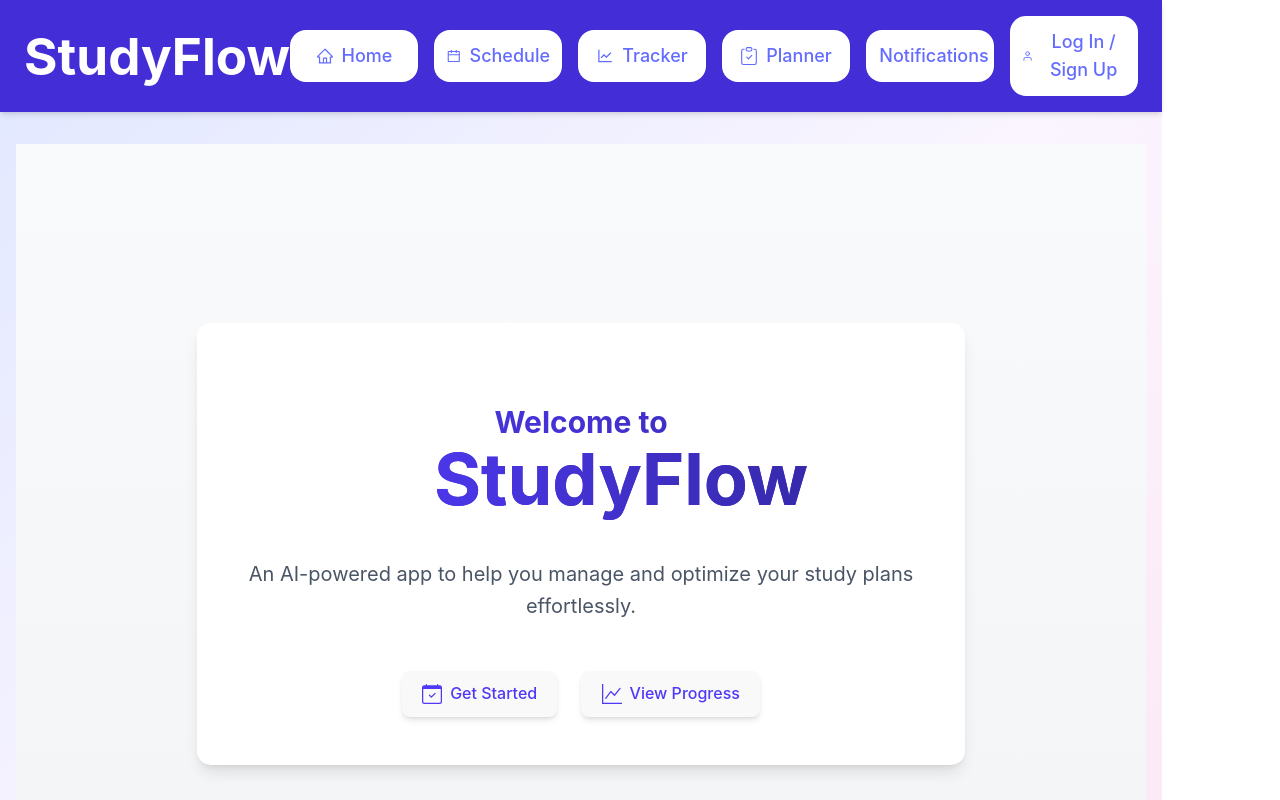
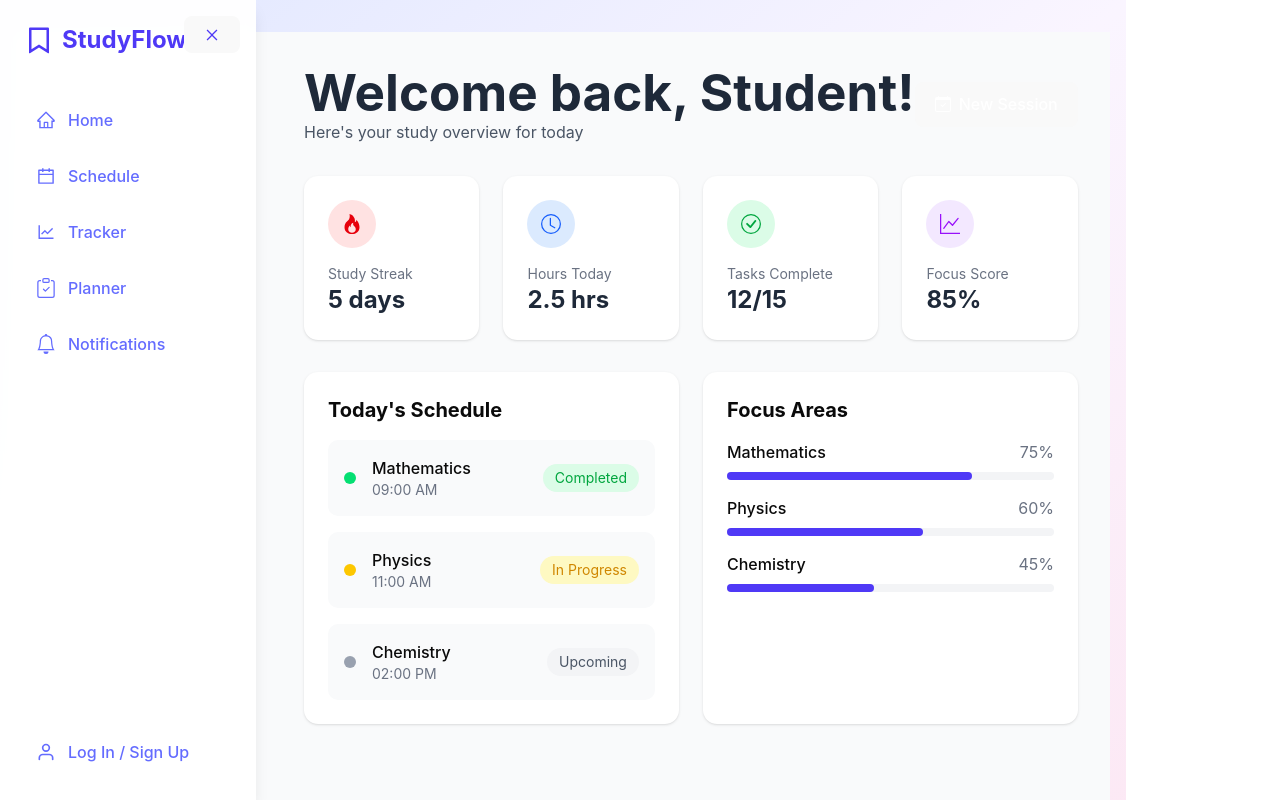
Before and after one commit to CrudusLiv/StudyFlow, a React (Vite) app: page / in a window 1280 px wide. Shown: the top 800 px of the page. Built offline with nearby package versions, Linux system fonts and the light colour scheme.

Commit message:
navigation is got problem

```diff
--- a/src/components/Header.tsx
+++ b/src/components/Header.tsx
@@ -1,35 +1,71 @@
 import { Link } from 'react-router-dom';
-import { AiOutlineHome, AiOutlineCalendar, AiOutlineLineChart } from 'react-icons/ai';
+import { useState } from 'react';
+import { AiOutlineHome, AiOutlineCalendar, AiOutlineLineChart, AiOutlineMenu, AiOutlineClose } from 'react-icons/ai';
 import { BsClipboardCheck, BsBell } from 'react-icons/bs';
 import { FiUser } from 'react-icons/fi';
+import { RiBookmarkLine } from 'react-icons/ri';
 
 const Header = () => {
+  const [isOpen, setIsOpen] = useState(true);
+
   return (
-    <header className="w-full bg-indigo-700 text-white shadow-md">
-      <nav className="w-full max-w-[2000px] mx-auto flex justify-between items-center py-4 px-6 ">
-        <h1 className="text-xl font-bold">StudyFlow</h1>
-        <div className="flex items-center gap-4">
-          <Link to="/" className="hover:text-indigo-300 text-lg rounded-2xl bg-white p-3 w-32 text-center flex items-center justify-center gap-2">
-            <AiOutlineHome /> Home
-          </Link>
-          <Link to="/schedule" className="hover:text-indigo-300 text-lg rounded-2xl bg-white p-3 w-32 text-center flex items-center justify-center gap-2">
-            <AiOutlineCalendar /> Schedule
-          </Link>
-          <Link to="/tracker" className="hover:text-indigo-300 text-lg rounded-2xl bg-white p-3 w-32 text-center flex items-center justify-center gap-2">
-            <AiOutlineLineChart /> Tracker
-          </Link>
-          <Link to="/planner" className="hover:text-indigo-300 text-lg rounded-2xl bg-white p-3 w-32 text-center flex items-center justify-center gap-2">
-            <BsClipboardCheck /> Planner
-          </Link>
-          <Link to="/notifications" className="hover:text-indigo-300 text-lg rounded-2xl bg-white p-3 w-32 text-center flex items-center justify-center gap-2">
-            <BsBell /> Notifications
-          </Link>
-          <Link to="/access" className="hover:text-indigo-300 text-lg rounded-2xl bg-white p-3 w-32 text-center flex items-center justify-center gap-2">
-            <FiUser /> Log In / Sign Up
-          </Link>
+    <div className="flex bg-transparent">
+      {/* Sidebar Navigation */}
+        <nav className={`fixed top-0 left-0 h-screen bg-white/95 backdrop-blur-sm shadow-lg transition-all duration-300 z-50 ${isOpen ? 'w-64' : 'w-16'}`}>
+        {/* Toggle Button */}
+        <button
+          className="absolute top-4 right-4 z-50 p-2 rounded-lg text-indigo-600 hover:bg-indigo-50"
+          onClick={() => setIsOpen(!isOpen)}
+        >
+          {isOpen ? <AiOutlineClose /> : <AiOutlineMenu />}
+        </button>
+
+        <div className="p-6">
+          {/* Logo Section */}
+          <div className={`flex items-center space-x-2 mb-10 ${!isOpen && 'justify-center'}`}>
+            <RiBookmarkLine className="text-3xl text-indigo-600" />
+            {isOpen && <span className="text-2xl font-bold text-indigo-600">StudyFlow</span>}
+          </div>
+
+          {/* Navigation Links */}
+          <div className="space-y-2">
+            <Link to="/" className={`flex items-center p-3 rounded-lg hover:bg-indigo-50 text-gray-700 hover:text-indigo-600 transition-all ${!isOpen && 'justify-center'}`}>
+              <AiOutlineHome className="text-xl" />
+              {isOpen && <span className="ml-3">Home</span>}
+            </Link>
+
+            <Link to="/schedule" className={`flex items-center p-3 rounded-lg hover:bg-indigo-50 text-gray-700 hover:text-indigo-600 transition-all ${!isOpen && 'justify-center'}`}>
+              <AiOutlineCalendar className="text-xl" />
+              {isOpen && <span className="ml-3">Schedule</span>}
+            </Link>
+
+            <Link to="/tracker" className={`flex items-center p-3 rounded-lg hover:bg-indigo-50 text-gray-700 hover:text-indigo-600 transition-all ${!isOpen && 'justify-center'}`}>
+              <AiOutlineLineChart className="text-xl" />
+              {isOpen && <span className="ml-3">Tracker</span>}
+            </Link>
+
+            <Link to="/planner" className={`flex items-center p-3 rounded-lg hover:bg-indigo-50 text-gray-700 hover:text-indigo-600 transition-all ${!isOpen && 'justify-center'}`}>
+              <BsClipboardCheck className="text-xl" />
+              {isOpen && <span className="ml-3">Planner</span>}
+            </Link>
+
+            <Link to="/notifications" className={`flex items-center p-3 rounded-lg hover:bg-indigo-50 text-gray-700 hover:text-indigo-600 transition-all ${!isOpen && 'justify-center'}`}>
+              <BsBell className="text-xl" />
+              {isOpen && <span className="ml-3">Notifications</span>}
+            </Link>
+          </div>
+
+          {/* User Section at Bottom */}
+          <div className="absolute bottom-0 left-0 w-full p-6">
+            <Link to="/access" className={`flex items-center p-3 rounded-lg hover:bg-indigo-50 text-gray-700 hover:text-indigo-600 transition-all ${!isOpen && 'justify-center'}`}>
+              <FiUser className="text-xl" />
+              {isOpen && <span className="ml-3">Log In / Sign Up</span>}
+            </Link>
+          </div>
         </div>
       </nav>
-    </header>
+    </div>
   );
 };
+
 export default Header;
--- a/src/pages/Home.tsx
+++ b/src/pages/Home.tsx
@@ -1,34 +1,97 @@
 import { Link } from 'react-router-dom';
-import { BsCalendarCheck, BsGraphUp } from 'react-icons/bs';
+import { BsCalendarCheck, BsGraphUp, BsClock, BsBook, BsFire, BsCheckCircle } from 'react-icons/bs';
 import { RiBookmarkLine } from 'react-icons/ri';
 
 const Home = () => {
   return (
-    <div className="min-h-screen flex items-center justify-center bg-gradient-to-b from-gray-50 to-gray-100">
-      <div className="text-center p-12 bg-white rounded-xl shadow-lg w-full max-w-3xl mx-4 transform hover:scale-[1.02] transition-transform duration-300">
-        <h2 className="text-7xl leading-normals font-bold bg-gradient-to-r from-indigo-600 to-indigo-800 bg-clip-text text-transparent mb-8">
-          <span className="text-3xl">Welcome to </span><br />
-          <span className="text-7xl leading-normals font-bold bg-gradient-to-r from-indigo-600 to-indigo-800 bg-clip-text text-transparent mb-8">
-            <RiBookmarkLine className="inline-block mb-2 mr-2" />
-            StudyFlow
-          </span>
-        </h2>
-        <p className="text-xl text-gray-600 mb-12 leading-relaxed">
-          An AI-powered app to help you manage and optimize your study plans effortlessly.
-        </p>
-        <div className="flex flex-col sm:flex-row justify-center space-y-4 sm:space-y-0 sm:space-x-6">
-          <Link to="/schedule">
-            <button className="w-full sm:w-auto px-10 py-4 bg-white text-indigo-600 border-2 border-indigo-600 text-lg font-semibold rounded-lg hover:bg-indigo-50 transform hover:-translate-y-0.5 transition-all duration-200 shadow-md hover:shadow-lg flex items-center justify-center">
-              <BsCalendarCheck className="mr-2 text-xl" />
-              Get Started
-            </button>
-          </Link>
-          <Link to="/tracker">
-            <button className="w-full sm:w-auto px-10 py-4 bg-white text-indigo-600 border-2 border-indigo-600 text-lg font-semibold rounded-lg hover:bg-indigo-50 transform hover:-translate-y-0.5 transition-all duration-200 shadow-md hover:shadow-lg flex items-center justify-center">
-              <BsGraphUp className="mr-2 text-xl" />
-              View Progress
-            </button>
-          </Link>
+    <div className="min-h-screen bg-gray-50">
+      {/* Main Content */}
+      <div className="ml-64 p-8">
+        <div className="mb-8 flex justify-between items-center">
+          <div>
+            <h1 className="text-2xl font-bold text-gray-800">Welcome back, Student!</h1>
+            <p className="text-gray-600">Here's your study overview for today</p>
+          </div>
+          <button className="bg-indigo-600 text-white px-6 py-2 rounded-lg hover:bg-indigo-700 transition-colors flex items-center space-x-2">
+            <BsCalendarCheck />
+            <span>New Session</span>
+          </button>
+        </div>
+
+        {/* Stats Overview */}
+        <div className="grid grid-cols-4 gap-6 mb-8">
+          {[
+            { label: 'Study Streak', value: '5 days', icon: BsFire, color: 'bg-red-100 text-red-600' },
+            { label: 'Hours Today', value: '2.5 hrs', icon: BsClock, color: 'bg-blue-100 text-blue-600' },
+            { label: 'Tasks Complete', value: '12/15', icon: BsCheckCircle, color: 'bg-green-100 text-green-600' },
+            { label: 'Focus Score', value: '85%', icon: BsGraphUp, color: 'bg-purple-100 text-purple-600' },
+          ].map((stat) => (
+            <div key={stat.label} className="bg-white rounded-xl p-6 shadow-sm">
+              <div className={`w-12 h-12 ${stat.color} rounded-full flex items-center justify-center mb-4`}>
+                <stat.icon className="text-xl" />
+              </div>
+              <h3 className="text-gray-500 text-sm">{stat.label}</h3>
+              <p className="text-2xl font-bold text-gray-800">{stat.value}</p>
+            </div>
+          ))}
+        </div>
+
+        <div className="grid grid-cols-2 gap-6">
+          {/* Today's Schedule */}
+          <div className="bg-white rounded-xl p-6 shadow-sm">
+            <h2 className="text-xl font-bold mb-4">Today's Schedule</h2>
+            <div className="space-y-4">
+              {[
+                { subject: 'Mathematics', time: '09:00 AM', status: 'Completed' },
+                { subject: 'Physics', time: '11:00 AM', status: 'In Progress' },
+                { subject: 'Chemistry', time: '02:00 PM', status: 'Upcoming' },
+              ].map((session, index) => (
+                <div key={index} className="flex items-center justify-between p-4 bg-gray-50 rounded-lg">
+                  <div className="flex items-center space-x-4">
+                    <div className={`w-3 h-3 rounded-full ${
+                      session.status === 'Completed' ? 'bg-green-400' :
+                      session.status === 'In Progress' ? 'bg-yellow-400' : 'bg-gray-400'
+                    }`} />
+                    <div>
+                      <p className="font-medium">{session.subject}</p>
+                      <p className="text-sm text-gray-500">{session.time}</p>
+                    </div>
+                  </div>
+                  <span className={`text-sm px-3 py-1 rounded-full ${
+                    session.status === 'Completed' ? 'bg-green-100 text-green-600' :
+                    session.status === 'In Progress' ? 'bg-yellow-100 text-yellow-600' : 'bg-gray-100 text-gray-600'
+                  }`}>
+                    {session.status}
+                  </span>
+                </div>
+              ))}
+            </div>
+          </div>
+
+          {/* Study Focus Areas */}
+          <div className="bg-white rounded-xl p-6 shadow-sm">
+            <h2 className="text-xl font-bold mb-4">Focus Areas</h2>
+            <div className="space-y-4">
+              {[
+                { subject: 'Mathematics', progress: 75 },
+                { subject: 'Physics', progress: 60 },
+                { subject: 'Chemistry', progress: 45 },
+              ].map((subject, index) => (
+                <div key={index} className="space-y-2">
+                  <div className="flex justify-between">
+                    <span className="font-medium">{subject.subject}</span>
+                    <span className="text-gray-500">{subject.progress}%</span>
+                  </div>
+                  <div className="h-2 bg-gray-100 rounded-full">
+                    <div
+                      className="h-full bg-indigo-600 rounded-full"
+                      style={{ width: `${subject.progress}%` }}
+                    />
+                  </div>
+                </div>
+              ))}
+            </div>
+          </div>
         </div>
       </div>
     </div>
```
Also changed, not shown: src/pages/Schedule.tsx (+41 -23 lines).
